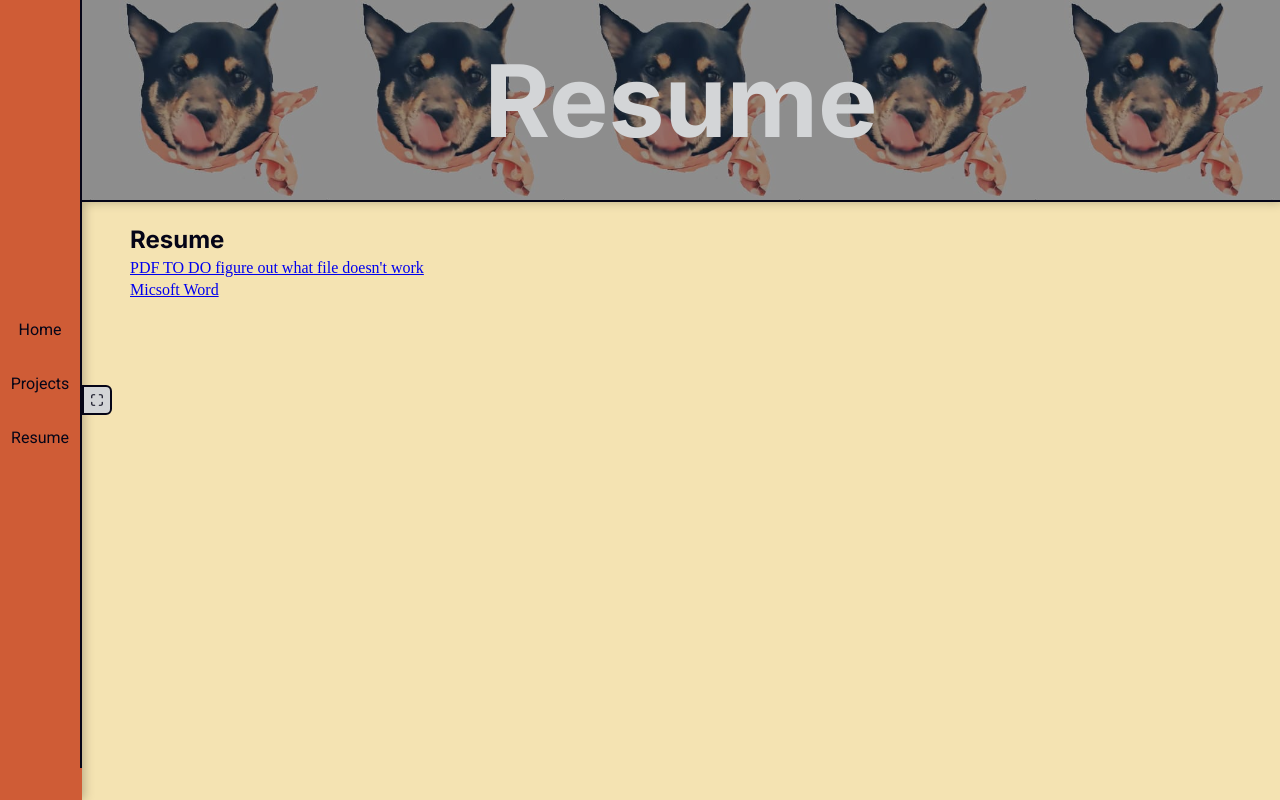
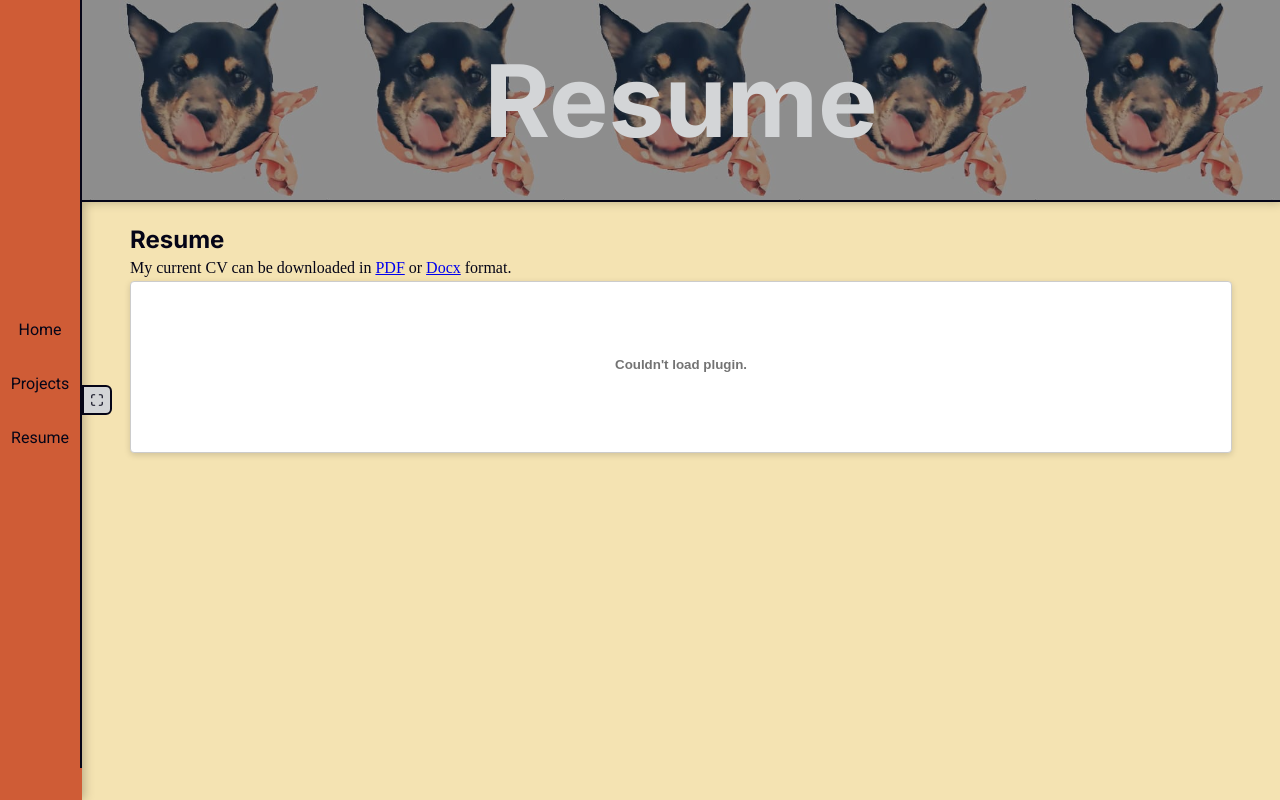
Before and after one commit to bitterhippo/portfolioOne, a React (Vite) app: page /resume in a window 1280 px wide. Built offline with nearby package versions, Linux system fonts and the light colour scheme.

Commit message:
restyled container to be extensible in multiple views - added embeded resume into the resume page

```diff
--- a/src/pages/Projects/Projects.tsx
+++ b/src/pages/Projects/Projects.tsx
@@ -1,4 +1,4 @@
-import { Daigoro2, DaigoroTile } from "../../assets/images";
+import { DaigoroTile } from "../../assets/images";
 import { useState, useEffect } from "react";
 import {
   PageContentWrapper,
--- a/src/pages/Resume/Resume.tsx
+++ b/src/pages/Resume/Resume.tsx
@@ -5,6 +5,7 @@ import {
   StyledH1,
 } from "../styles";
 import { DaigoroTile } from "../../assets/images";
+import { ProjectSelectorContentBox } from "../styles";
 
 export default function Resume() {
   return (
@@ -14,12 +15,25 @@ export default function Resume() {
       </Banner>
       <PageTextWrapper>
         <StyledH1>Resume</StyledH1>
-        <a href="/resume.pdf" download="Noah-Eror-Resume.pdf">
-          PDF TO DO figure out what file doesn't work
-        </a>
-        <a href="/resume.docx" download="Noah-Eror-Resume.pdf">
-          Micsoft Word
-        </a>
+        <span>
+          My current CV can be downloaded in{" "}
+          <a href="/files/resume.pdf" download="resume.pdf">
+            PDF
+          </a>{" "}
+          or{" "}
+          <a href="/files/resume.docx" download="resume.docx">
+            Docx
+          </a>{" "}
+          format.
+        </span>
+        <ProjectSelectorContentBox height="100%">
+          <embed
+            src="/files/resume.pdf"
+            type="application/pdf"
+            width="100%"
+            height="100%"
+          />
+        </ProjectSelectorContentBox>
       </PageTextWrapper>
     </PageContentWrapper>
   );
--- a/src/pages/styles.tsx
+++ b/src/pages/styles.tsx
@@ -75,11 +75,15 @@ export const StyledBody = styled.p`
   color: #050517;
 `;
 
-export const ProjectSelectorContentBox = styled.div`
+export const ProjectSelectorContentBox = styled.div<{
+  height?: string;
+}>`
   box-sizing: border-box;
   width: 100%;
-  min-height: 200px;
-  max-height: 400px;
+  height: ${({ height }) => height || "auto"};
+  min-height: ${({ height }) => (height ? "unset" : "200px")};
+  max-height: ${({ height }) => (height ? "unset" : "400px")};
+
   font-family: "Roboto", sans-serif;
   color: ${theme.colors.textPrimary};
   border: 1px solid #ccc;
```
